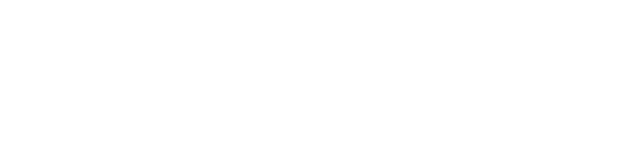
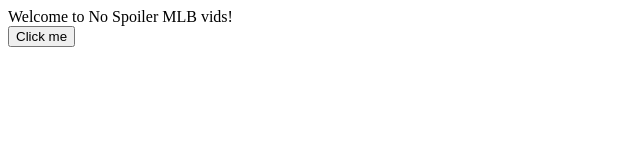
Before and after one commit to rjspitkovsky/mlb-recap-vids, a plain HTML site: page index.html in a window 1280 px wide. Shown: the whole page, without its empty margins (0-640 px from the left). Drawn offline with nearby package versions, Linux system fonts and the light colour scheme.

Commit message:
setting up click event handler

```diff
--- a/index.html
+++ b/index.html
@@ -5,6 +5,20 @@
     <title>MLB--No Spoilers!</title>
   </head>
   <body>
+    <header>
+      Welcome to No Spoiler MLB vids!
+    </header>
 
+    <div class="game">
+      <button>Click me</button>
+    </div>
   </body>
 </html>
+
+<script src="http://code.jquery.com/jquery-1.11.0.min.js"></script>
+<script type="text/javascript">
+  $('.game').on('click', function(event) {
+    event.preventDefault()
+    alert("the video is loading")
+  })
+</script>
```
